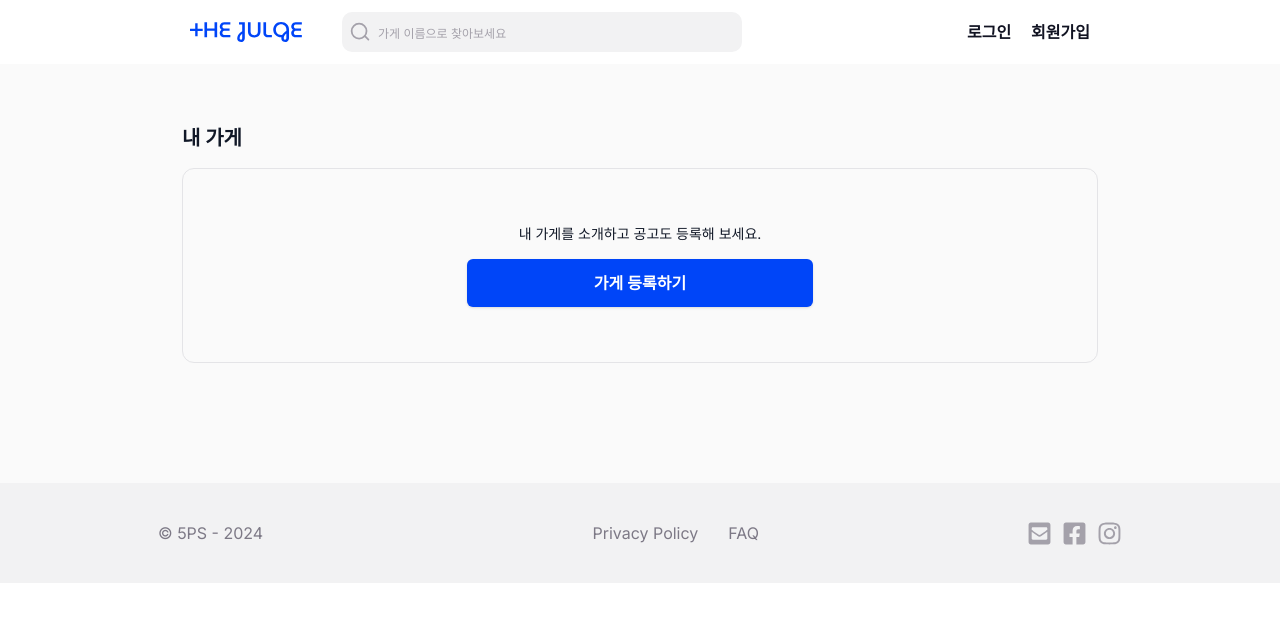
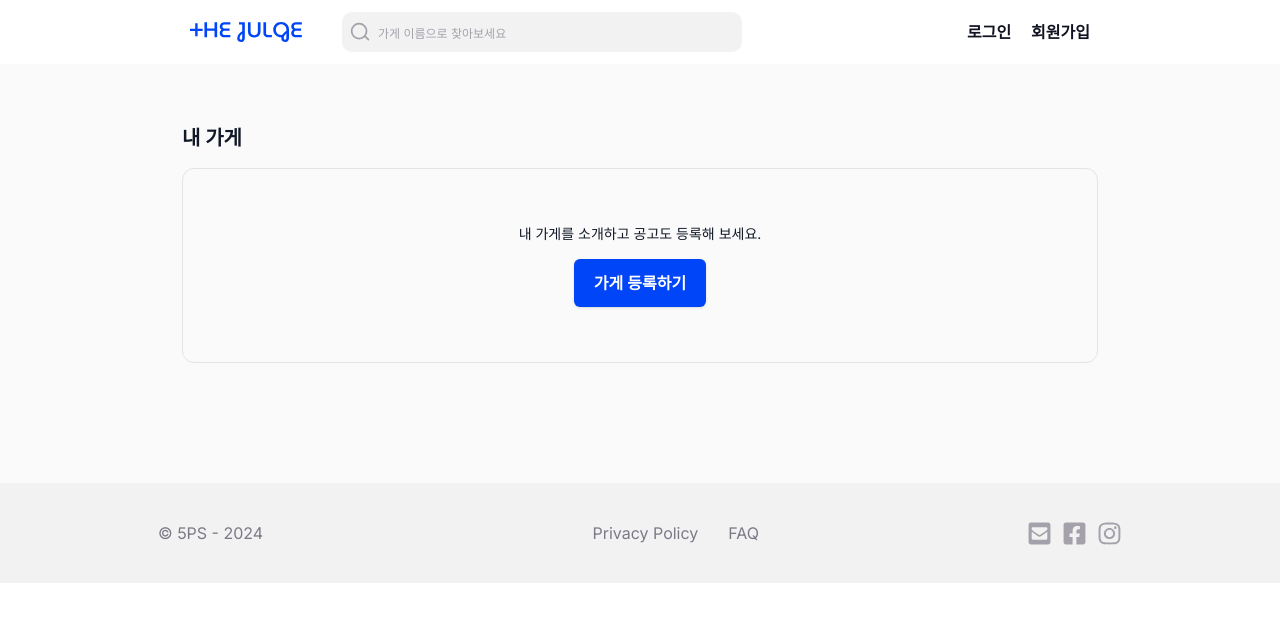
Before and after one commit to 5-PS/DANCHOO, a Next.js app: page /my-store in a window 1280 px wide. Shown: the top 622 px of the page. Built offline with nearby package versions, Linux system fonts and the light colour scheme.

Commit message:
feat: 가게 정보 없을때 가게 등록 페이지로 이동하도록 Link

```diff
--- a/app/(service)/my-store/_components/emptyStore.tsx
+++ b/app/(service)/my-store/_components/emptyStore.tsx
@@ -1,3 +1,5 @@
+import Link from 'next/link';
+
 import Button from '@/components/button/button';
 
 export default function EmptyNotice() {
@@ -10,9 +12,11 @@ export default function EmptyNotice() {
             내 가게를 소개하고 공고도 등록해 보세요.
           </div>
           <div className=" md:w-[346px] rounded-md justify-center items-center gap-2 inline-flex">
-            <Button className="px-5 py-2 font-bold md:h-12" background="bg-primary">
-              가게 등록하기
-            </Button>
+            <Link href="/my-store/edit">
+              <Button className="px-5 py-2 font-bold md:h-12" background="bg-primary">
+                가게 등록하기
+              </Button>
+            </Link>
           </div>
         </div>
       </div>
```
